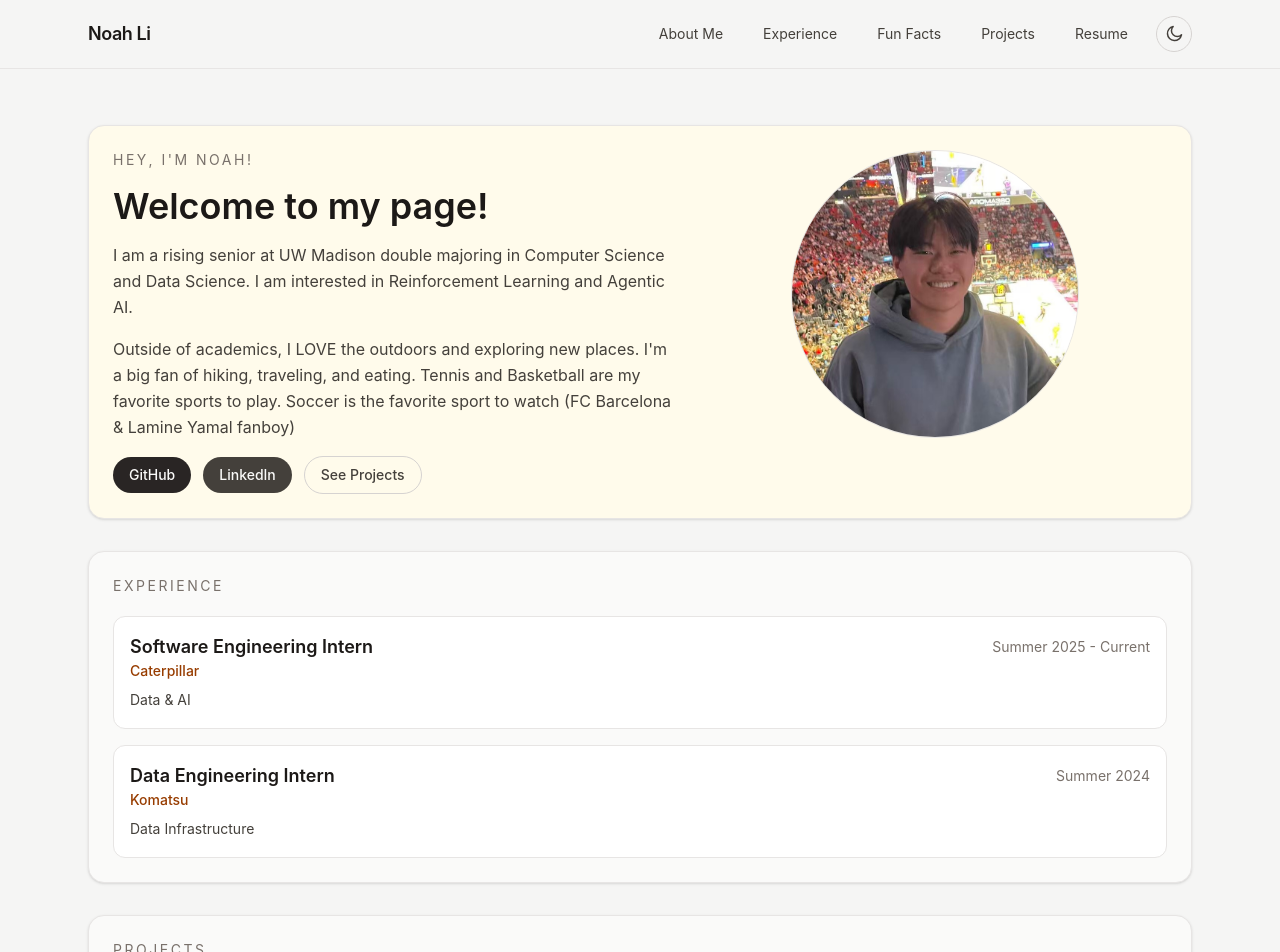
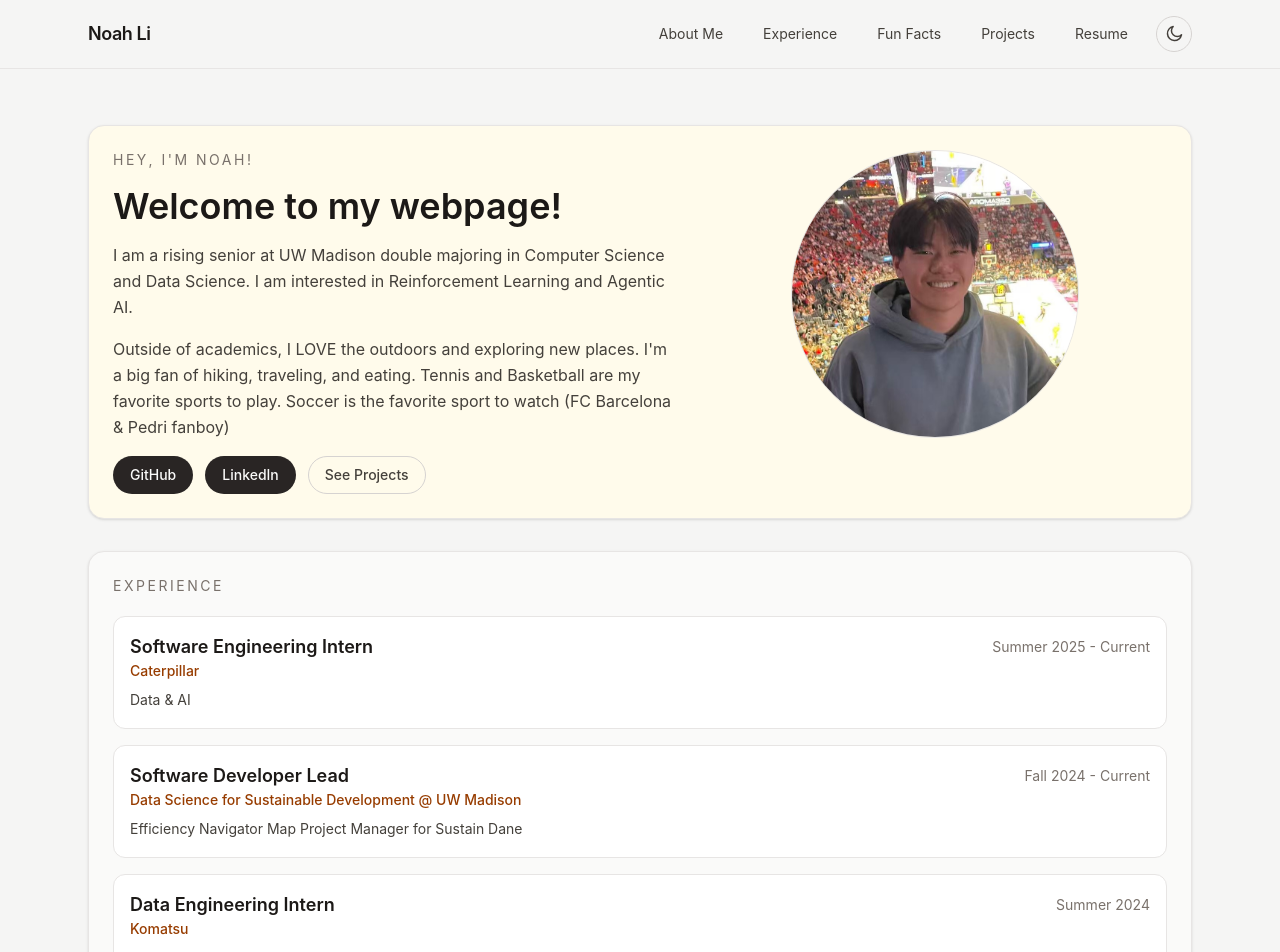
Before and after one commit to NoahLi06/noah.li, a React (Vite) app: page / in a window 1280 px wide. Shown: the top 952 px of the page. Built offline with nearby package versions, Linux system fonts and the light colour scheme.

Commit message:
changed about me action-row button UI

```diff
--- a/src/App.css
+++ b/src/App.css
@@ -74,11 +74,11 @@
 }
 
 .btn-primary {
-  @apply rounded-full bg-stone-800 px-4 py-2 text-sm font-medium text-stone-50 transition hover:bg-stone-700;
+  @apply rounded-full border border-transparent bg-stone-800 px-4 py-2 text-sm font-medium text-stone-50 transition hover:bg-stone-700 dark:border-white/80;
 }
 
 .btn-secondary {
-  @apply rounded-full bg-stone-700 px-4 py-2 text-sm font-medium text-stone-50 transition hover:bg-stone-600;
+  @apply rounded-full border border-transparent bg-stone-800 px-4 py-2 text-sm font-medium text-stone-50 transition hover:bg-stone-700 dark:border-white/80;
 }
 
 .btn-outline {
--- a/src/App.jsx
+++ b/src/App.jsx
@@ -14,6 +14,12 @@ const experiences = [
     company: "Caterpillar",
     period: "Summer 2025 - Current",
     details: "Data & AI",
+  },
+  {
+    role: "Software Developer Lead",
+    company: "Data Science for Sustainable Development @ UW Madison",
+    period: "Fall 2024 - Current",
+    details: "Efficiency Navigator Map Project Manager for Sustain Dane",
   },
   {
     role: "Data Engineering Intern",
@@ -144,7 +150,7 @@ function App() {
         >
           <div className="space-y-4">
             <p className="section-kicker">Hey, I'm Noah!</p>
-            <h1 className="section-title">Welcome to my page!</h1>
+            <h1 className="section-title">Welcome to my webpage!</h1>
             <p className="body-text">
               I am a rising senior at UW Madison double majoring in Computer
               Science and Data Science. I am interested in Reinforcement
@@ -154,7 +160,7 @@ function App() {
               Outside of academics, I LOVE the outdoors and exploring new
               places. I'm a big fan of hiking, traveling, and eating. Tennis and
               Basketball are my favorite sports to play. Soccer is the favorite
-              sport to watch (FC Barcelona & Lamine Yamal fanboy)
+              sport to watch (FC Barcelona & Pedri fanboy)
             </p>
             <div className="action-row">
               <a
```
Also changed, not shown: 1 other file (tests, documents, lock files or other folders).
